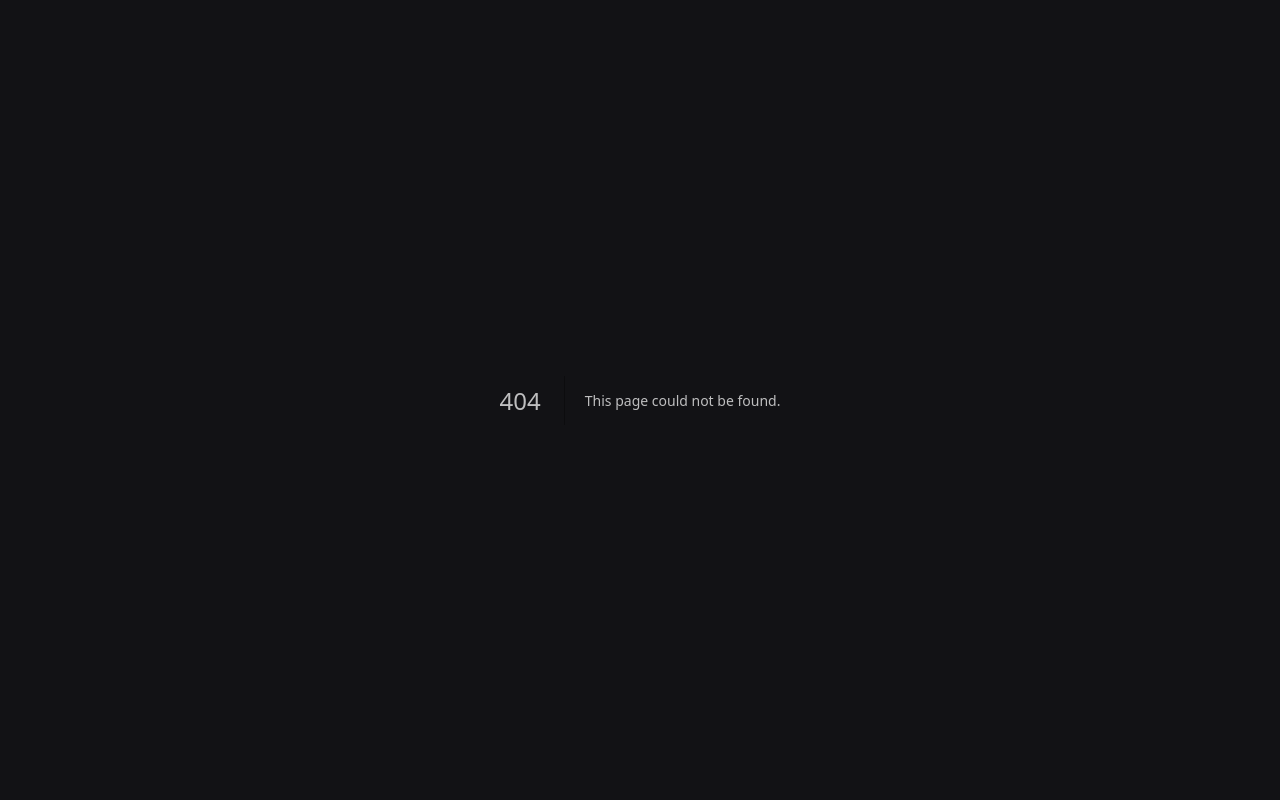
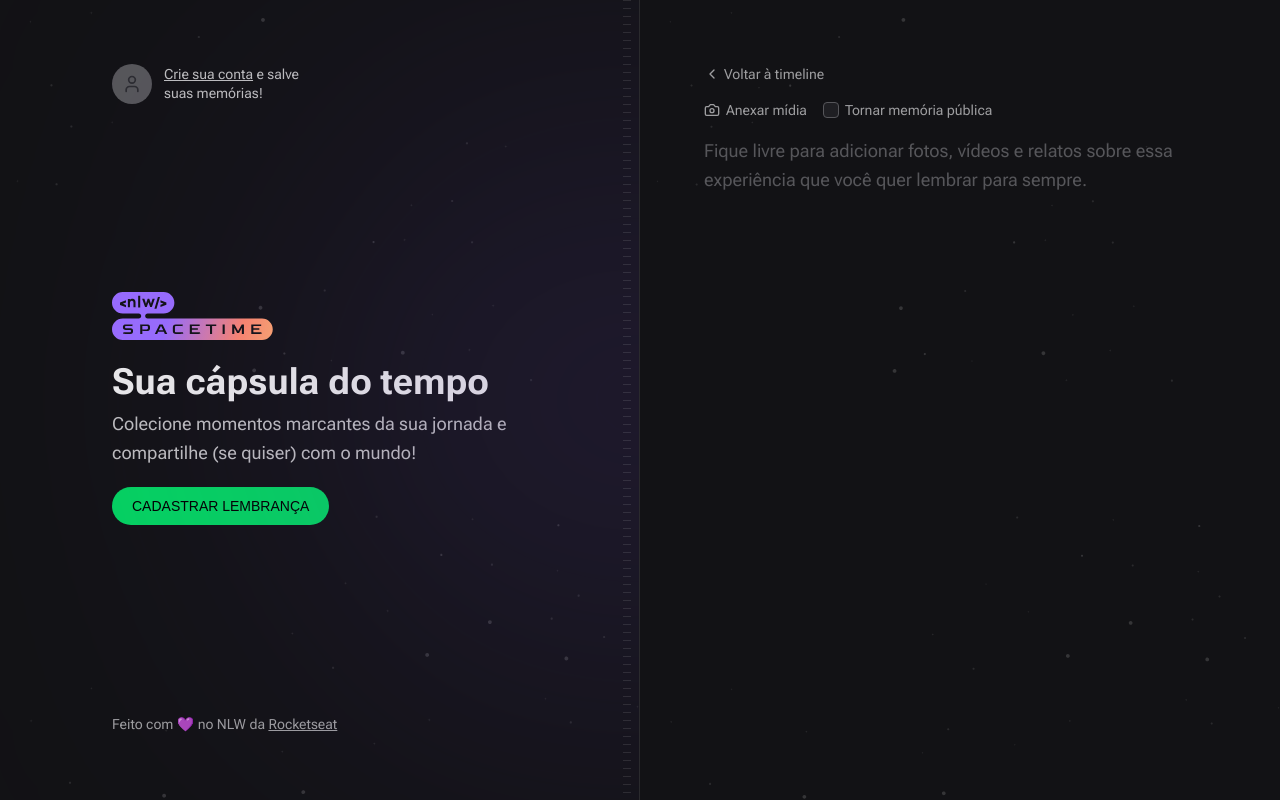
Before and after one commit to vWernay/nlw-12-spacetime-ignite, a Next.js app in the folder web/: page /memories/new in a window 1280 px wide. Before the commit this address had no page. Built offline with nearby package versions, Linux system fonts and the light colour scheme; no server answers; a web font is replaced by a local one.

Commit message:
✨ feat (web): Middleware + Create memory page

```diff
--- a/web/package.json
+++ b/web/package.json
@@ -27,6 +27,7 @@
   },
   "devDependencies": {
     "@rocketseat/eslint-config": "^1.2.0",
+    "@tailwindcss/forms": "^0.5.3",
     "prettier-plugin-tailwindcss": "^0.3.0"
   }
 }
--- a/web/src/app/api/auth/callback/route.ts
+++ b/web/src/app/api/auth/callback/route.ts
@@ -5,13 +5,15 @@
   const { searchParams } = new URL(request.url)
   const code = searchParams.get('code')
 
+  const redirectTo = request.cookies.get('redirectTo')?.value
+
   const registerResponse = await api.post('/register', {
     code,
   })
 
   const { token } = registerResponse.data
 
-  const redirectURL = new URL('/', request.url)
+  const redirectURL = redirectTo ?? new URL('/', request.url)
 
   const cookieExpirationSeconds = 60 * 60 * 60 * 24 * 30
 
--- /dev/null
+++ b/web/src/app/api/auth/logout/route.ts
@@ -0,0 +1,11 @@
+import { NextRequest, NextResponse } from 'next/server'
+
+export async function GET(request: NextRequest) {
+  const redirectURL = new URL('/', request.url)
+
+  return NextResponse.redirect(redirectURL, {
+    headers: {
+      'Set-Cookie': `token=; Path=/; max-age=0;`,
+    },
+  })
+}
--- a/web/src/app/layout.tsx
+++ b/web/src/app/layout.tsx
@@ -4,6 +4,11 @@
   Roboto_Flex as Roboto,
   Bai_Jamjuree as BaiJamjuree,
 } from 'next/font/google'
+import { Hero } from '@/components/Hero'
+import { Profile } from '@/components/Profile'
+import { SignIn } from '@/components/SignIn'
+import { Copyright } from '@/components/Copyright'
+import { cookies } from 'next/headers'
 
 const roboto = Roboto({ subsets: ['latin'], variable: '--font-roboto' })
 const baiJamjuree = BaiJamjuree({
@@ -19,12 +24,30 @@
 }
 
 export default function RootLayout({ children }: { children: ReactNode }) {
+  const isAuthenticated = cookies().has('token')
+
   return (
     <html lang="en">
       <body
         className={`${roboto.variable} ${baiJamjuree.variable} bg-gray-900 font-sans text-gray-100`}
       >
-        {children}
+        <main className="grid min-h-screen grid-cols-2">
+          <div className="relative flex flex-col items-start justify-between overflow-hidden border-r border-white/10 bg-[url(../assets/bg-stars.svg)] bg-cover px-28 py-16">
+            {/* Blur */}
+            <div className="absolute right-0 top-1/2 h-[288px] w-[526px] -translate-y-1/2 translate-x-1/2 rounded-full bg-purple-700 opacity-50 blur-full" />
+
+            {/* Stripes */}
+            <div className="absolute bottom-0 right-2 top-0 w-2 bg-stripes"></div>
+
+            {isAuthenticated ? <Profile /> : <SignIn />}
+            <Hero />
+            <Copyright />
+          </div>
+
+          <div className="flex flex-col bg-[url(../assets/bg-stars.svg)] bg-cover p-16">
+            {children}
+          </div>
+        </main>
       </body>
     </html>
   )
--- /dev/null
+++ b/web/src/app/memories/new/page.tsx
@@ -0,0 +1,49 @@
+import { Camera, ChevronLeft } from 'lucide-react'
+import Link from 'next/link'
+
+export default function NewMemory() {
+  return (
+    <div className="flex flex-1 flex-col gap-4">
+      <Link
+        href="/"
+        className="flex items-center gap-1 text-sm text-gray-200 hover:text-gray-100"
+      >
+        <ChevronLeft className="h-4 w-4" />
+        Voltar à timeline
+      </Link>
+
+      <form className="flex flex-1 flex-col gap-2">
+        <div className="flex items-center gap-4">
+          <label
+            htmlFor="media"
+            className="flex cursor-pointer items-center gap-1.5 text-sm text-gray-200 hover:text-gray-100"
+          >
+            <Camera className="h-4 w-4" />
+            Anexar mídia
+          </label>
+
+          <label
+            htmlFor="isPublic"
+            className="flex items-center gap-1.5 text-sm text-gray-200 hover:text-gray-100"
+          >
+            <input
+              type="checkbox"
+              name="isPublic"
+              id="isPublic"
+              value="true"
+              className="h-4 w-4 rounded border-gray-400 bg-gray-700 text-purple-500 focus:ring-purple-500"
+            />
+            Tornar memória pública
+          </label>
+        </div>
+        <input type="file" id="media" className="invisible h-0 w-0" />
+        <textarea
+          name="content"
+          spellCheck={false}
+          placeholder="Fique livre para adicionar fotos, vídeos e relatos sobre essa experiência que você quer lembrar para sempre."
+          className="w-full flex-1 resize-none rounded border-0 bg-transparent p-0 text-lg leading-relaxed text-gray-100 placeholder:text-gray-400 focus:ring-0"
+        />
+      </form>
+    </div>
+  )
+}
--- a/web/src/app/page.tsx
+++ b/web/src/app/page.tsx
@@ -2,30 +2,7 @@
 
 import { Copyright } from '@/components/Copyright'
 import { EmptyMemories } from '@/components/EmptyMemories'
-import { Hero } from '@/components/Hero'
-import { SignIn } from '@/components/SignIn'
-import { Profile } from '@/components/Profile'
 
 export default function Home() {
-  const isAuthenticated = cookies().has('token')
-
-  return (
-    <main className="grid min-h-screen grid-cols-2">
-      <div className="relative flex flex-col items-start justify-between overflow-hidden border-r border-white/10 bg-[url(../assets/bg-stars.svg)] bg-cover px-28 py-16">
-        {/* Blur */}
-        <div className="absolute right-0 top-1/2 h-[288px] w-[526px] -translate-y-1/2 translate-x-1/2 rounded-full bg-purple-700 opacity-50 blur-full" />
-
-        {/* Stripes */}
-        <div className="absolute bottom-0 right-2 top-0 w-2 bg-stripes"></div>
-
-        {isAuthenticated ? <Profile /> : <SignIn />}
-        <Hero />
-        <Copyright />
-      </div>
-
-      <div className="flex flex-col bg-[url(../assets/bg-stars.svg)] bg-cover p-16">
-        <EmptyMemories />
-      </div>
-    </main>
-  )
+  return <EmptyMemories />
 }
--- a/web/src/components/Hero.tsx
+++ b/web/src/components/Hero.tsx
@@ -1,5 +1,6 @@
 import Image from 'next/image'
 import NLWLogo from '../assets/nlw-spacetime-logo.svg'
+import Link from 'next/link'
 
 export function Hero() {
   return (
@@ -16,12 +17,12 @@
         </p>
       </div>
 
-      <a
-        href=""
+      <Link
+        href="/memories/new"
         className="inline-block rounded-full bg-green-500 px-5 py-3 font-alt text-sm uppercase leading-none text-black transition-colors hover:bg-green-600"
       >
         CADASTRAR LEMBRANÇA
-      </a>
+      </Link>
     </div>
   )
 }
--- a/web/src/components/Profile.tsx
+++ b/web/src/components/Profile.tsx
@@ -16,7 +16,10 @@
 
       <p className="max-w-[140px] text-sm leading-snug">
         {name}
-        <a href="" className="block text-red-400 hover:text-red-300">
+        <a
+          href="/api/auth/logout"
+          className="block text-red-400 hover:text-red-300"
+        >
           Quero sair
         </a>
       </p>
--- a/web/tailwind.config.js
+++ b/web/tailwind.config.js
@@ -69,5 +69,5 @@
       },
     },
   },
-  plugins: [],
+  plugins: [require('@tailwindcss/forms')],
 }
```
Also changed, not shown: web/src/middleware.ts (added, +20 -0 lines), 1 other file (tests, documents, lock files or other folders).
